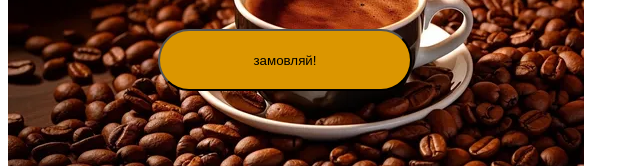
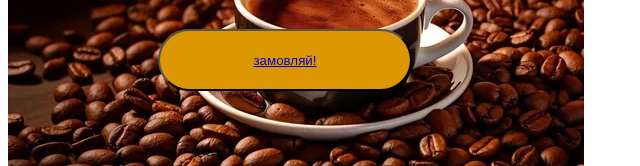
Before and after one commit to svitlanasnig/Kurulo, a plain HTML site: page index.html in a window 1280 px wide. Shown: the part 181-347 px from the top of the page, 0-640 px from the left. Drawn offline with Linux system fonts and the light colour scheme.

Commit message:
Update index.html

```diff
--- a/index.html
+++ b/index.html
@@ -12,7 +12,7 @@
     </header>
     <main>
      <h1 class="ppd">ВІДЧУЙ ФАКТ КАВИ</h1>
-     <button>замовляй!</button>
+     <button><a href="2.html">замовляй!</a></button>
     </main>
     <footer>
         <h1 class="pershi">НОМЕРОК ТЕЛЕФОНЧИКА</h1>
```
